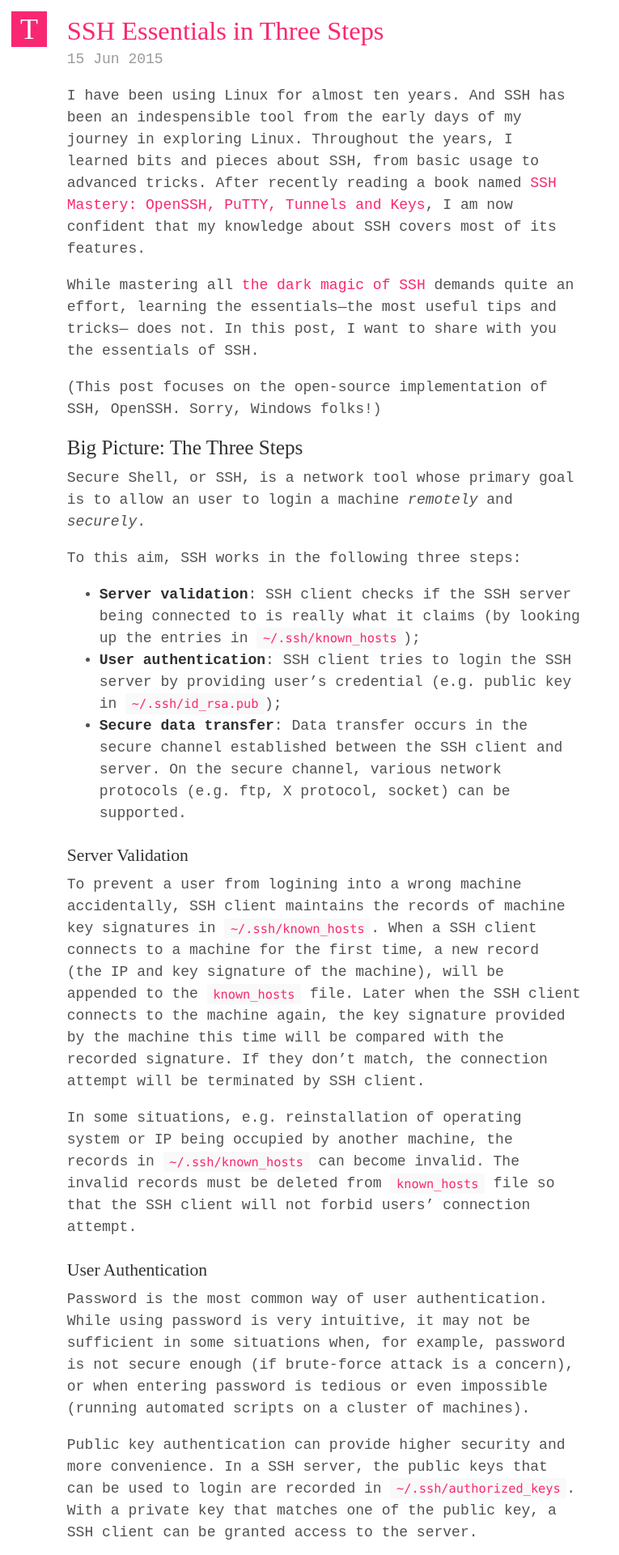
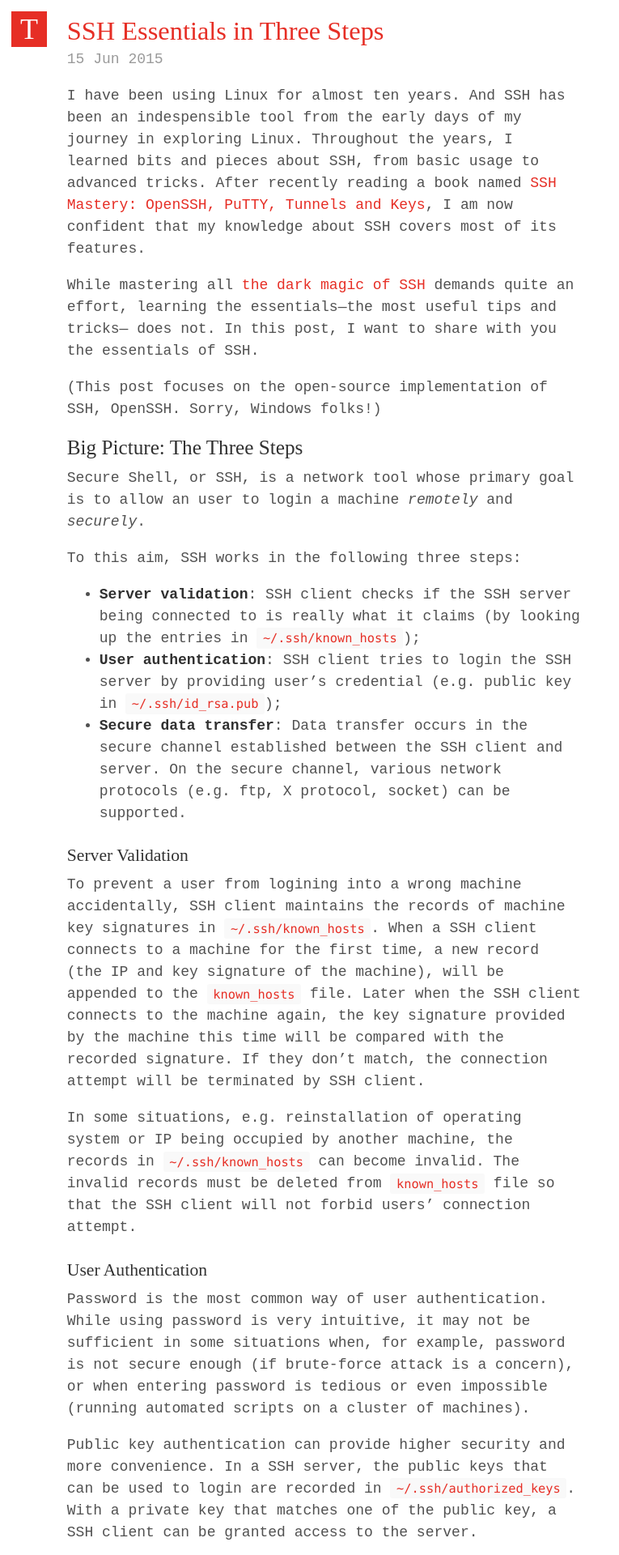
Before and after one commit to tatetian/tatetian.github.io, a Jekyll site: the page built from index.html, in a window 1280 px wide. Shown: the top 1920 px of the page at 81% size, without its empty margins (0-765 px from the left). Built offline with Jekyll 4.4.1, drawn with Linux system fonts in a browser that asks for light colours; the list of posts is cut into pages by our own code; comment, search, counter and statistics services are not loaded.

Commit message:
Use another red since Monokai's red is too cute for my taste

```diff
--- a/_sass/hyde.scss
+++ b/_sass/hyde.scss
@@ -123,9 +123,10 @@ body {
 //$main-color:blue;
 $red:#F92772;
 $red2:#AB3000;
+$red3:#E62E25;
 $blue:#66D9EE;
 $grey:#CBCBCB;
-$main-color:$red;
+$main-color:$red3;
 
 .sidebar-btn {
     position: fixed;
@@ -144,7 +145,7 @@ $main-color:$red;
 }
 
 a {
-   color: $red;
+   color: $main-color;
 }
 
 h1, h1 a{
@@ -152,7 +153,7 @@ h1, h1 a{
 }
 
 code {
-    color: $red;
+    color: $main-color;
 }
 
 .container > .terminal {
```
